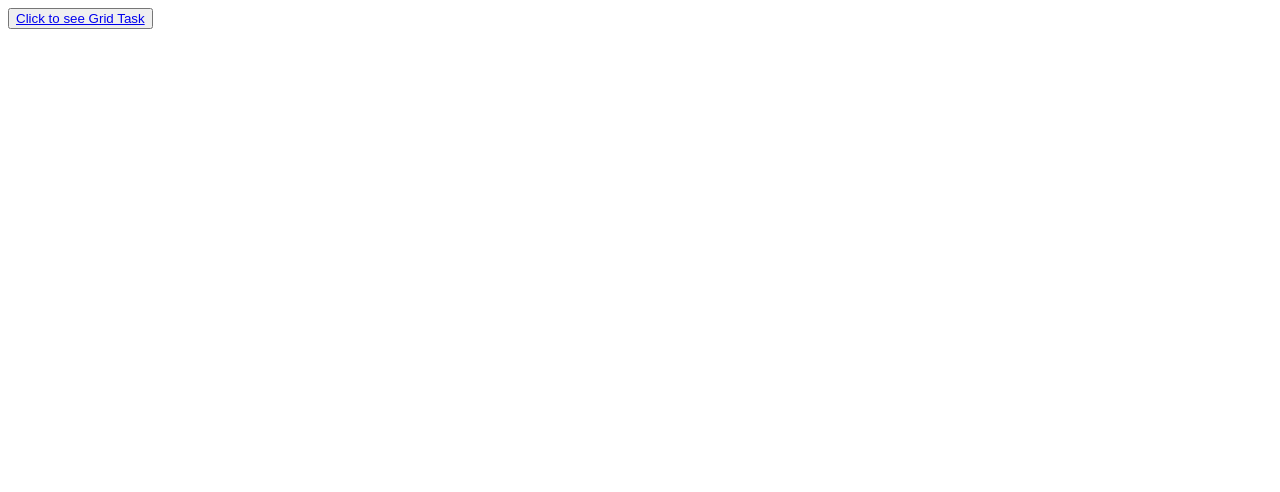
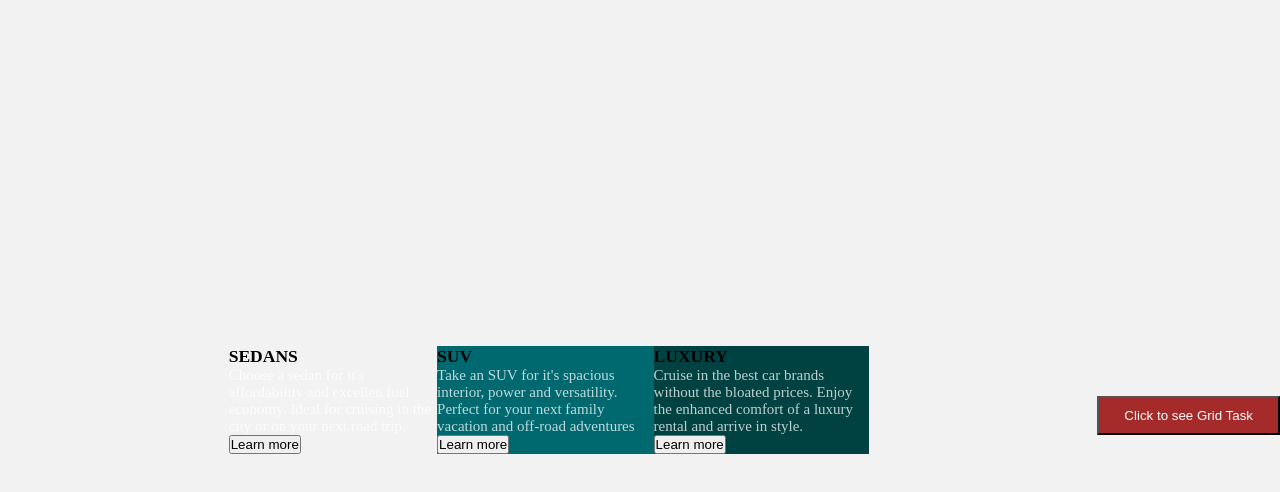
Before and after one commit to jadesola123/CSS-Flexbox-and-Grid-Layout-task, a plain HTML site: page index.html in a window 1280 px wide. Drawn offline with Linux system fonts and the light colour scheme; a web font is replaced by a local one.

Commit message:
updated index.html

```diff
--- a/index.html
+++ b/index.html
@@ -5,12 +5,31 @@
   <meta charset="utf-8">
   <meta name="viewport" content="width=device-width">
   <title>Flex task</title>
+   <link rel="stylesheet" href="https://fonts.google.com/specimen/Lexend+Deca">
+   <link rel="stylesheet" href="https://fonts.google.com/specimen/Big+Shoulders+Display">
   <link href="style.css" rel="stylesheet" type="text/css" />
 </head>
 
 <body>
+<main>
+  <div class="sedans">
+    <h3 >SEDANS</h3>
+     <p> Choose a sedan for it's affordability and excellen fuel economy. Ideal for cruising in the city or on your next road trip. </p>
+     <button class="sedanbtn"> Learn more </button>
+  </div>
+    <div class="SUV">
+    <h3 >SUV</h3>
+     <p>Take an SUV for it's spacious interior, power and versatility. Perfect for your next family vacation and off-road adventures</p>
+       <button class="suvbtn">Learn more </button>
+  </div>
+  <div class="LUXURY">
+    <h3 >LUXURY</h3>
+    <p> Cruise in the best car brands without the bloated prices. Enjoy the enhanced comfort of a luxury rental and arrive in style.</p>
+    <button class="luxbtn"> Learn more </button>
+  </div>
 
-  <button> <a href="pages/grid.html" class="navitem">Click to see Grid Task</a></button>
+</main>
+  <button class="grid-btn"> <a href="pages/grid.html" class="navitem">Click to see Grid Task</a></button>
 </body>
 
 </html>
--- a/style.css
+++ b/style.css
@@ -1,4 +1,58 @@
-html, body {
-  height: 100%;
-  width: 100%;
+*{
+  margin: 0;
+  padding: 0;
+  box-sizing: border-box;
 }
+body{
+    background-color: hsl(0, 0%, 95%);
+    display: flex;
+    place-items: center;
+    height: 100vh;
+  Font-size: 15px;
+}
+
+main{
+  width: 50%;
+  margin: auto;
+  display: flex;
+  justify-content: center;
+  align-items: center;
+  height: 100vh;
+}
+
+p{
+  color: hsla(0, 0%, 100%, 0.75);
+  font-family: Lexend Deca;
+  font-weight: 400px;
+}
+
+.SEDANS{
+  background-color: hsl(31, 77%, 52%);
+  padding: 2em;
+}
+.SEDANS h3{
+  background-color: hsl(31, 77%, 52%);
+  padding: 2em;
+   font-family: Big Shoulders Display;
+  color: white;
+  font-weight: 700px;
+}
+.SUV{
+  background-color: hsl(184, 100%, 22%);
+}
+.LUXURY{
+  background-color: hsl(179, 100%, 13%);
+}
+.grid-btn{
+    margin-top: 30px;
+    background-color: black;
+}
+.grid-btn a:link {
+    background-color: brown;
+    color: white;
+    padding: 10px 25px;
+
+    text-align: center;
+    text-decoration: none;
+    display: inline-block;
+  }
```
